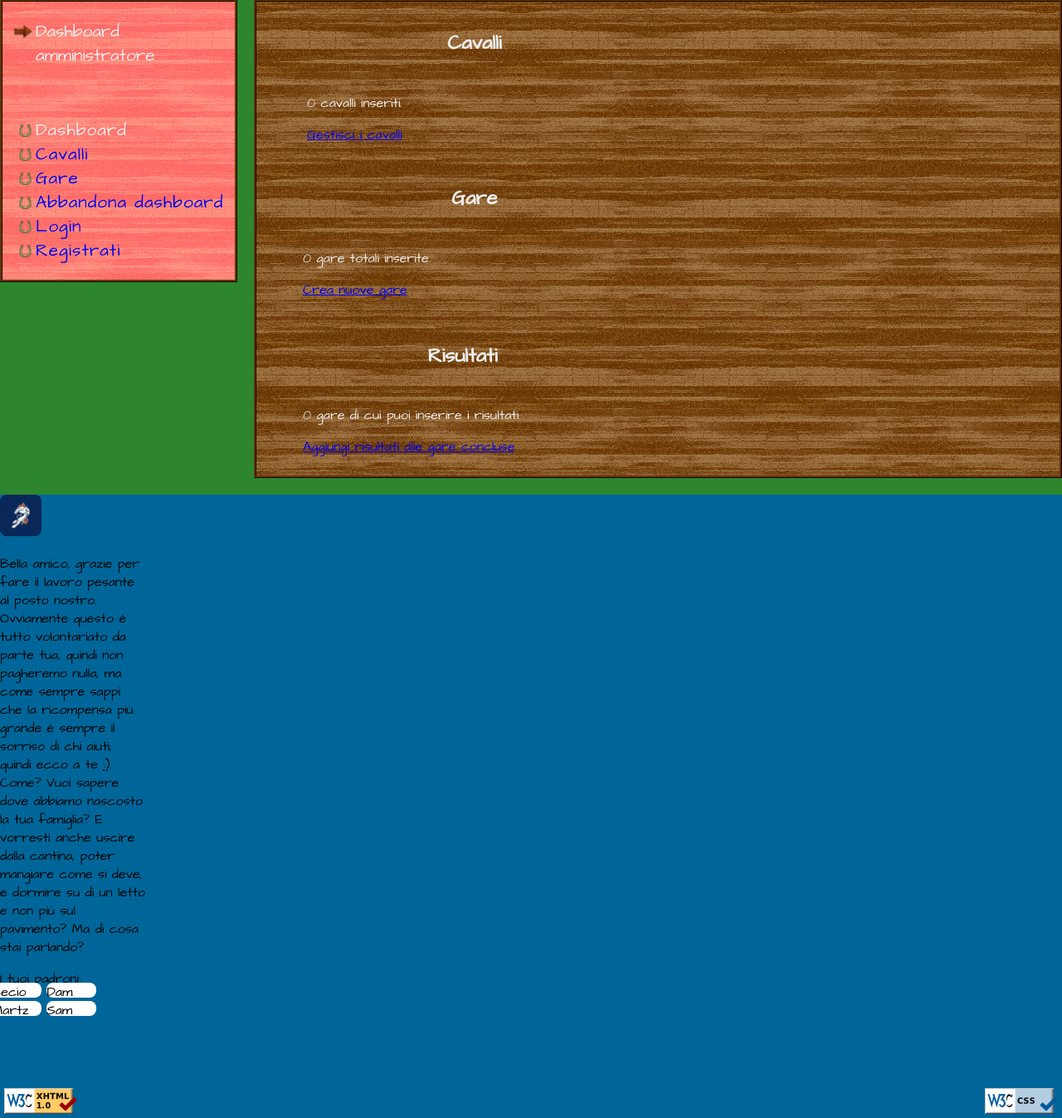
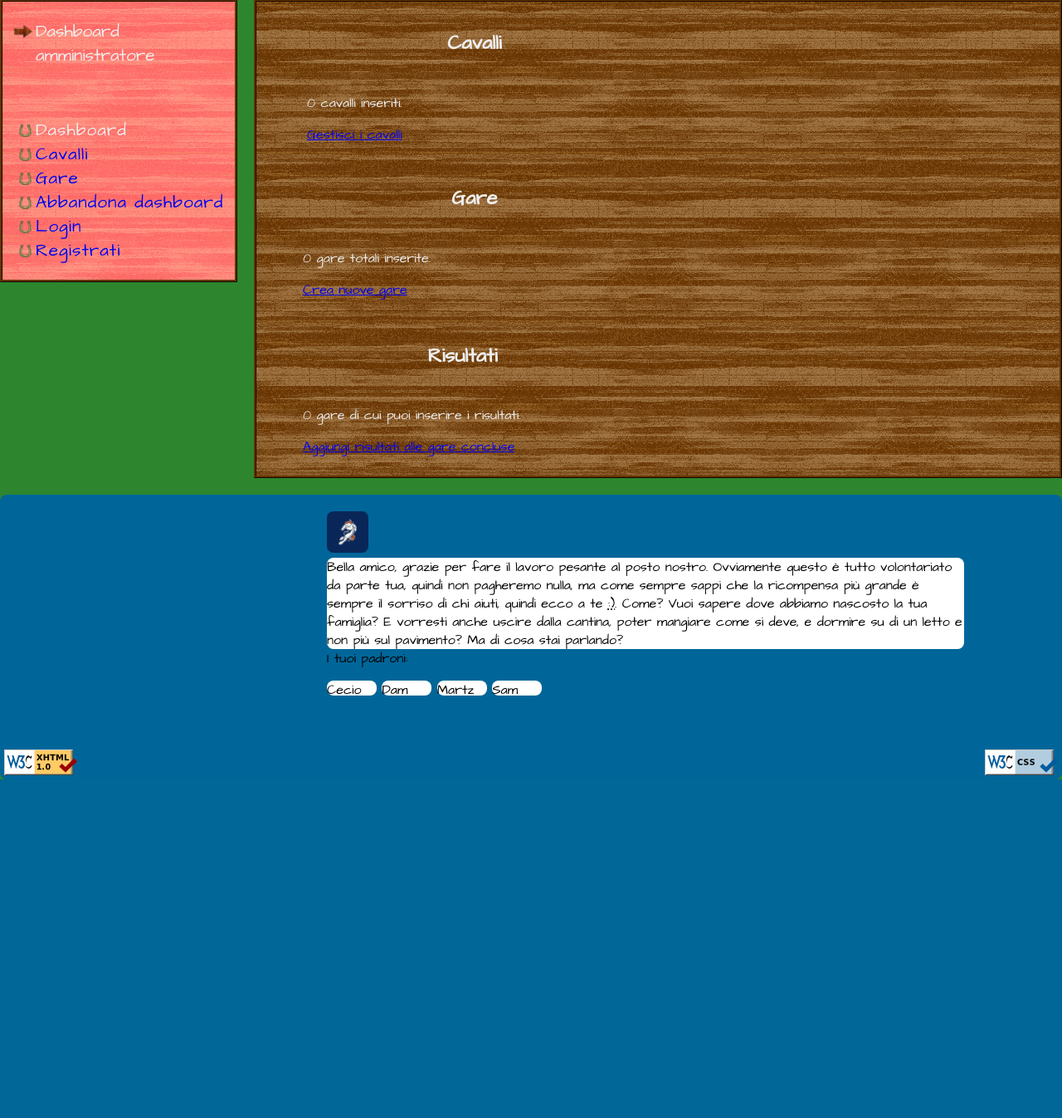
Before and after one commit to zoo43/Ippopodromo, a PHP site: page /php/Admin/admin.php in a window 1280 px wide. Shown: the part 91-1438 px from the top of the page at 83% size. After the commit the page ends 1030 px from the top, so only its background shows below. Run offline with PHP 8.4, Linux system fonts and the light colour scheme; data that the repository does not hold is empty.

Commit message:
fix footer

```diff
--- a/style/small.css
+++ b/style/small.css
@@ -16,6 +16,7 @@
 body {
 	margin: auto;
 
+  overflow-x: hidden;
 	display: flex;
 	flex-direction: column;
 	background-color: var(--clrDrkGrn);
@@ -240,15 +241,26 @@ footer {
   grid-template-columns: 1fr 1fr 1fr 1fr 1fr 1fr;
   grid-gap: 20px;
 
+
+  border-radius: 0.5em;
   background-color: var(--clrBlu);
-	align-self: center;
+  grid-column: 1/7;
+  grid-row: 10;
 }
 
-footer ul {
+#copyright {
   grid-column: 3/7;
   grid-row: 2;
-
-	transform: translate(-50px, -50%);
+}
+#copyright p {
+  background: white;
+  border-radius: 0.5em;
+  margin: 0;
+}
+footer ul {
+  /*grid-column: 3/7;*/
+  padding: 0;
+  /*transform: translate(-50px, -50%);*/
 }
 
 footer ul li{
@@ -280,14 +292,14 @@ footer .logo{
 
 #img-valid-code {
   grid-column: 1;
-	grid-row: 3;
   margin: 5px;
+  grid-row-end: 5;
 }
 
 #img-valid-css {
   grid-column: 7;
-	grid-row: 3;
   margin: 5px;
+  grid-row-end: 5;
 }
 
 
--- a/style/style.css
+++ b/style/style.css
@@ -16,6 +16,7 @@
 body {
 	margin: auto;
 
+  overflow-x: hidden;
 	display: flex;
 	flex-direction: column;
 	background-color: var(--clrDrkGrn);
@@ -204,16 +205,26 @@ footer {
 	grid-template-columns: 1fr 1fr 1fr 1fr 1fr 1fr;
 	grid-gap: 20px;
 
+
+  border-radius: 0.5em;
 	background-color: var(--clrBlu);
 	grid-column: 1/7;
 	grid-row: 10;
 }
 
+#copyright {
+  grid-column: 3/7;
+  grid-row: 2;
+}
+#copyright p {
+  background: white;
+  border-radius: 0.5em;
+  margin: 0;
+}
 footer ul {
-	grid-column: 3/7;
-	grid-row: 2;
-
-	transform: translate(-50px, -50%);
+	/*grid-column: 3/7;*/
+  padding: 0;
+	/*transform: translate(-50px, -50%);*/
 }
 
 footer ul li{
@@ -245,14 +256,14 @@ footer .logo{
 
 #img-valid-code {
 	grid-column: 1;
-	grid-row: 3;
 	margin: 5px;
+  grid-row-end: 5;
 }
 
 #img-valid-css {
 	grid-column: 7;
-	grid-row: 3;
 	margin: 5px;
+  grid-row-end: 5;
 }
 
 
```
Also changed, not shown: other parts of style/small.css (+71 -1 lines), html/index.html (+9 -8 lines). Lines whose indentation alone changed are shown as unchanged.
